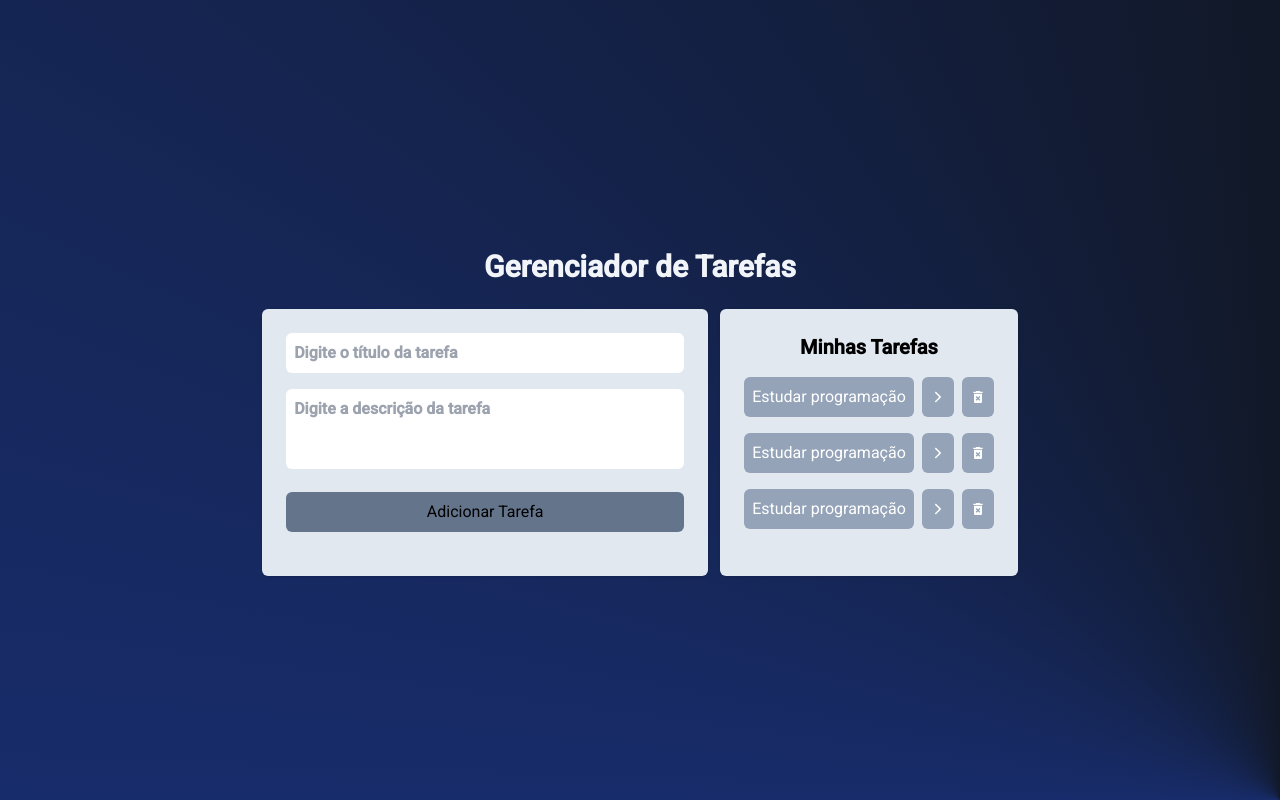
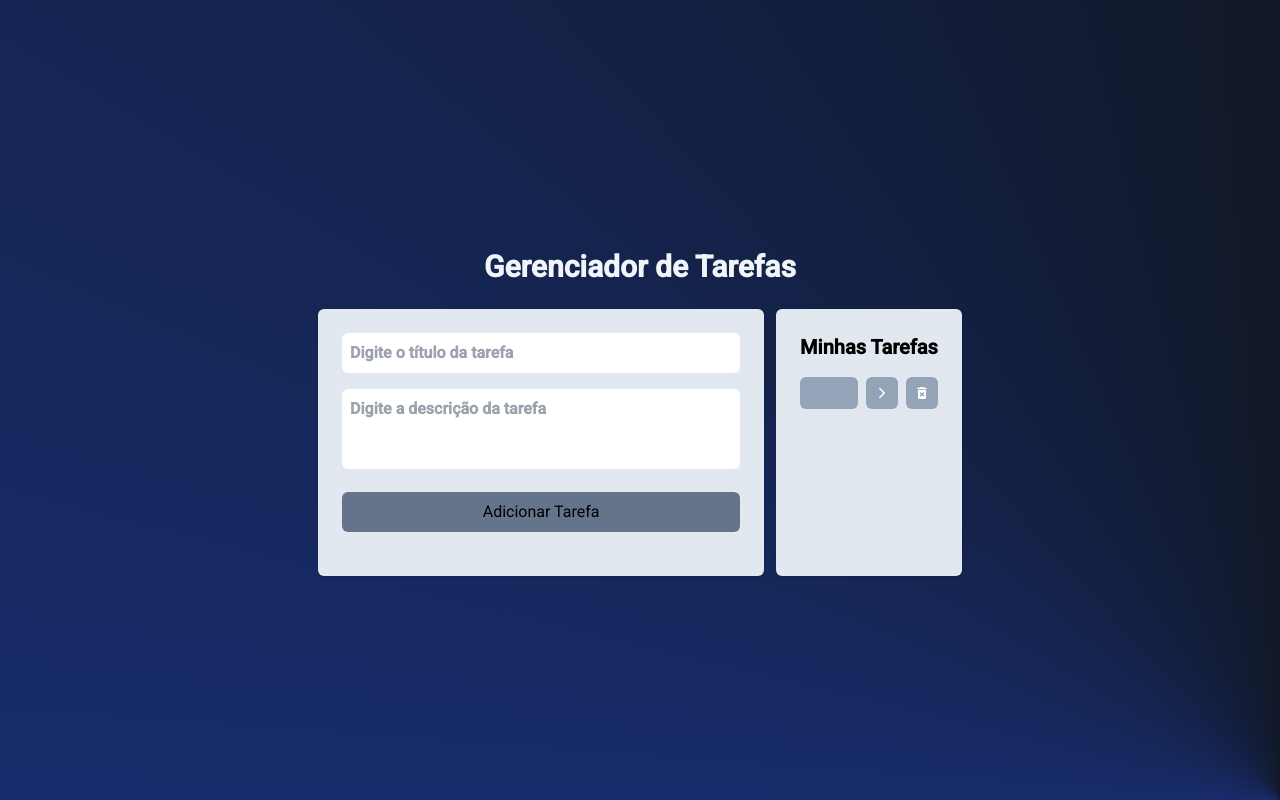
Before and after one commit to moisesBarsoti/gerenciadorDeTarefas, a React (Vite) app: page / in a window 1280 px wide. Built offline with nearby package versions, Linux system fonts and the light colour scheme.

Commit message:
Subindo Arquivos

```diff
--- a/src/App.jsx
+++ b/src/App.jsx
@@ -1,29 +1,34 @@
-import { useState } from "react";
+import { useEffect, useState } from "react";
 import { v4 as uuid } from "uuid";
 import { Tasks } from "./components/Tasks";
 import { AddTasks } from "./components/AddTasks";
 
 export const App = () => {
   const [tasks, setTasks] = useState([
-    {
-      id: uuid(),
-      title: "Estudar programação",
-      descrption: "Estudar programação para se tornar dev Fullstack",
-      isCompleted: false,
-    },
-    {
-      id: uuid(),
-      title: "Estudar programação",
-      descrption: "Estudar programação para se tornar dev Fullstack",
-      isCompleted: false,
-    },
-    {
-      id: uuid(),
-      title: "Estudar programação",
-      descrption: "Estudar programação para se tornar dev Fullstack",
-      isCompleted: false,
-    },
+    JSON.parse(localStorage.getItem("tasks")) || [],
   ]);
+
+  // UseEffect / Local storage
+
+  useEffect(() => {
+    localStorage.setItem("tasks", JSON.stringify(tasks));
+  }, [tasks]);
+
+  // Exemplo com API
+
+  // useEffect(() => {
+  //   async function fetchTasks() {
+  //     const response = await fetch(
+  //       "https://jsonplaceholder.typicode.com/todos?_limit=3",
+  //       {
+  //         method: "GET",
+  //       }
+  //     );
+  //     const data = await response.json();
+  //     setTasks(data);
+  //   }
+  //   // fetchTasks();
+  // }, []);
 
   // Ver decrição da tarefa
 
@@ -50,10 +55,10 @@
       id: tasks.length + 1,
       title,
       descrption,
-      isCompleted: false
-    }
-    setTasks([...tasks, newTask])
-  }
+      isCompleted: false,
+    };
+    setTasks([...tasks, newTask]);
+  };
 
   return (
     <div
@@ -63,6 +68,7 @@
     text-white
     flex justify-center items-center flex-col
     font-Roboto
+    overflow-x-hidden
     rem:text-xs
     "
     >
@@ -70,7 +76,7 @@
         Gerenciador de Tarefas
       </h1>
       <div className="flex gap-3 50rem:flex-col">
-        <AddTasks addTask={addTask}/>
+        <AddTasks addTask={addTask} />
         <Tasks
           tasks={tasks}
           onTaskClick={onTaskClick}
```
